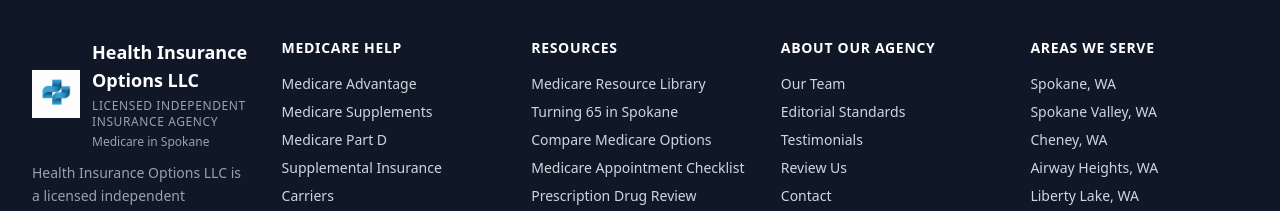
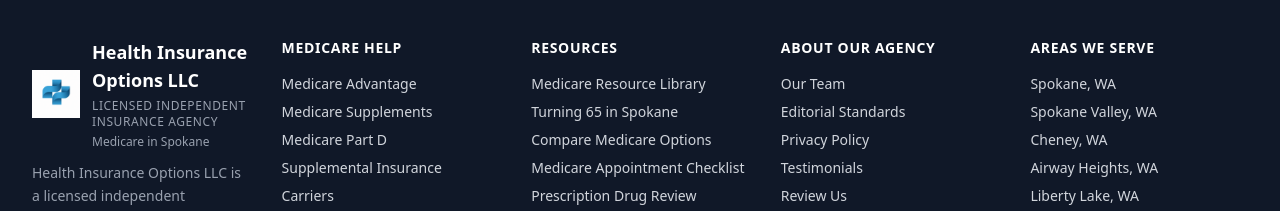
Before and after one commit to DevonWest/medicare-spokane-site, a Next.js app: page / in a window 1280 px wide. Shown: the part 10580-10791 px from the top of the page. Built offline with nearby package versions, Linux system fonts and the light colour scheme; no server answers.

Commit message:
Link privacy policy in the footer

```diff
--- a/components/Footer.tsx
+++ b/components/Footer.tsx
@@ -36,6 +36,7 @@
 const aboutLinks: Array<{ href: string; label: string }> = [
   { href: "/our-team", label: "Our Team" },
   { href: siteConfig.editorialStandardsPath, label: "Editorial Standards" },
+  { href: "/privacy-policy", label: "Privacy Policy" },
   { href: "/testimonials", label: "Testimonials" },
   { href: "/review", label: "Review Us" },
   { href: "/contact", label: "Contact" },
```
